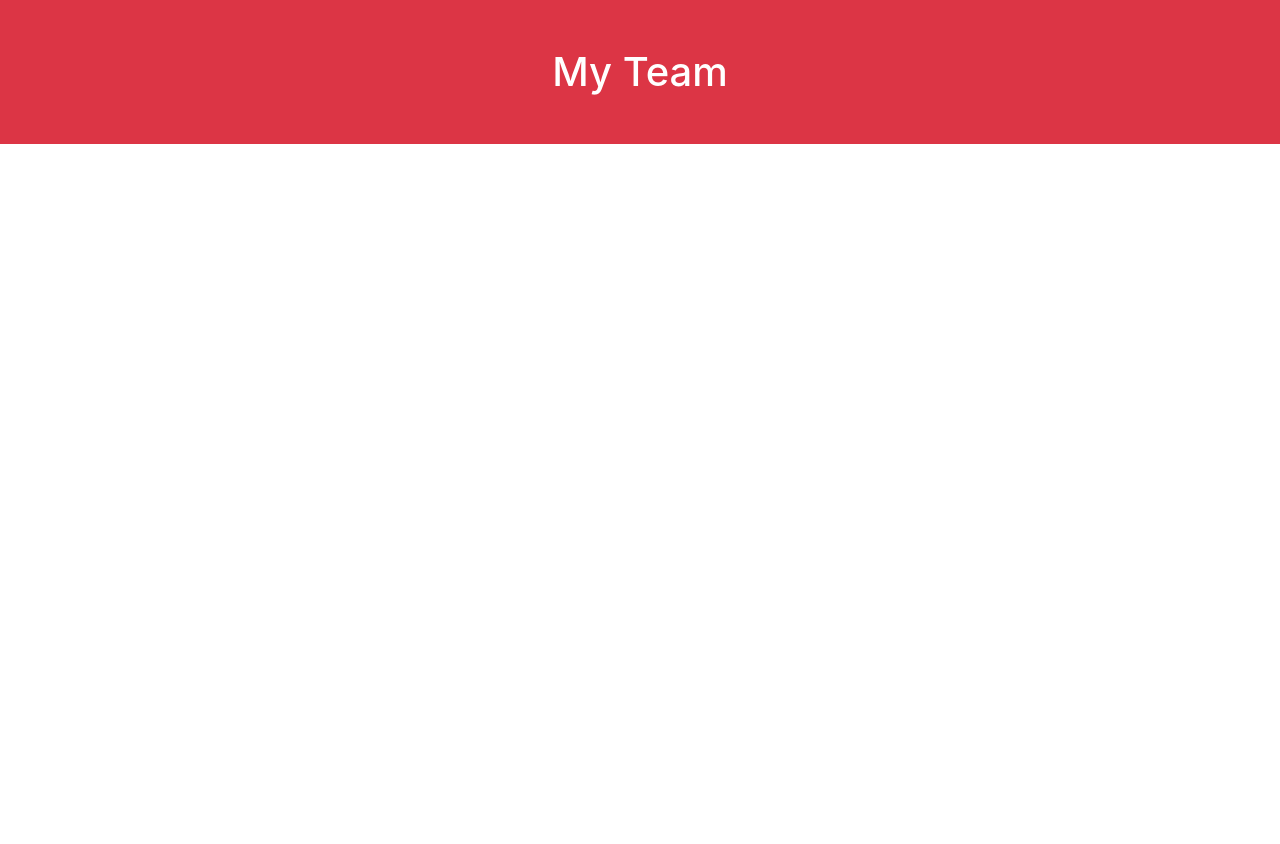
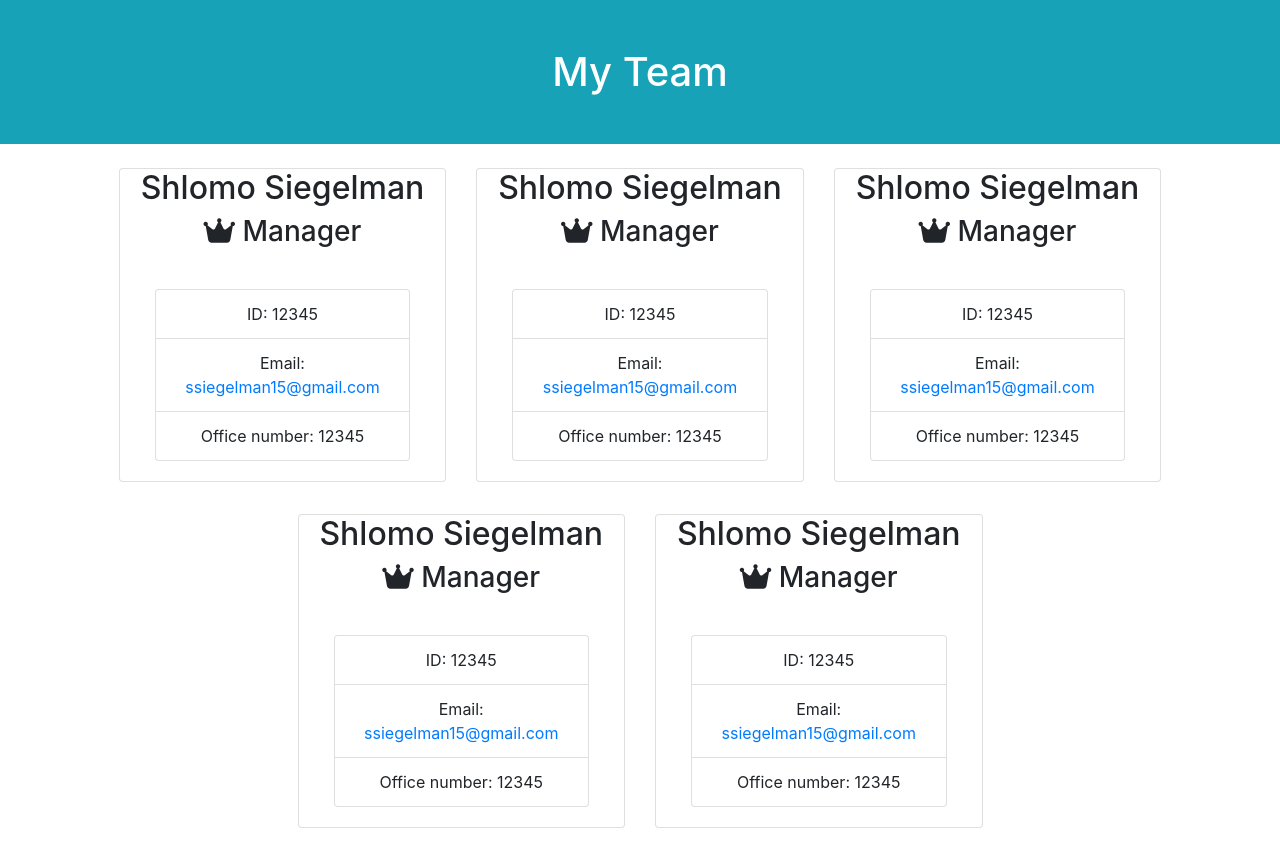
Before and after one commit to ssiegelman15/Team-Portfolio-Generator, a website: page src/mockHTML.html in a window 1280 px wide. Before the commit the page ends 800 px from the top, so only its background shows below. Drawn offline with nearby package versions, Linux system fonts and the light colour scheme.

Commit message:
working on creating mockup HTML and rendering functions for each employee

```diff
--- a/src/mockHTML.html
+++ b/src/mockHTML.html
@@ -1,19 +1,91 @@
 <!DOCTYPE html>
 <html lang="en">
+
 <head>
   <meta charset="UTF-8">
   <meta http-equiv="X-UA-Compatible" content="IE=edge">
   <meta name="viewport" content="width=device-width, initial-scale=1.0">
-  <link rel="stylesheet" href="https://cdn.jsdelivr.net/npm/bootstrap@4.3.1/dist/css/bootstrap.min.css" integrity="sha384-ggOyR0iXCbMQv3Xipma34MD+dH/1fQ784/j6cY/iJTQUOhcWr7x9JvoRxT2MZw1T" crossorigin="anonymous">
+  <link rel="stylesheet" href="https://cdn.jsdelivr.net/npm/bootstrap@4.3.1/dist/css/bootstrap.min.css"
+    integrity="sha384-ggOyR0iXCbMQv3Xipma34MD+dH/1fQ784/j6cY/iJTQUOhcWr7x9JvoRxT2MZw1T" crossorigin="anonymous">
   <title>Team Portfolio</title>
 </head>
+
 <body>
-  <header class = "bg-danger text-white text-center">
-    <h1 class = "p-5">My Team</h1>
+  <header class="bg-info text-white text-center">
+    <h1 class="p-5">My Team</h1>
   </header>
 
-  <main class = "d-flex justify-content-center align-items-center">
+  <main>
+    <div class='justify-content-center card-deck'>
+      <div class="card col-3 text-center my-3">
+        <div class="card-title">
+            <h2>Shlomo Siegelman</h2>
+            <h3><i class="fas fa-crown"></i> Manager </h3>
+        </div>
+        <div class="card-body">
+            <ul class="list-group">
+                <li class="list-group-item">ID: 12345</li>
+                <li class="list-group-item">Email: <a href="mailto:${manager.getEmail()}">ssiegelman15@gmail.com</a></li>
+                <li class="list-group-item">Office number: 12345</li>
+            </ul>
+        </div>
+      </div>
+      <div class="card col-3 text-center my-3">
+        <div class="card-title">
+            <h2>Shlomo Siegelman</h2>
+            <h3><i class="fas fa-crown"></i> Manager </h3>
+        </div>
+        <div class="card-body">
+            <ul class="list-group">
+                <li class="list-group-item">ID: 12345</li>
+                <li class="list-group-item">Email: <a href="mailto:${manager.getEmail()}">ssiegelman15@gmail.com</a></li>
+                <li class="list-group-item">Office number: 12345</li>
+            </ul>
+        </div>
+      </div>
+      <div class="card col-3 text-center my-3">
+        <div class="card-title">
+            <h2>Shlomo Siegelman</h2>
+            <h3><i class="fas fa-crown"></i> Manager </h3>
+        </div>
+        <div class="card-body">
+            <ul class="list-group">
+                <li class="list-group-item">ID: 12345</li>
+                <li class="list-group-item">Email: <a href="mailto:${manager.getEmail()}">ssiegelman15@gmail.com</a></li>
+                <li class="list-group-item">Office number: 12345</li>
+            </ul>
+        </div>
+      </div>
+      <div class="w-100"></div>
+      <div class="card col-3 text-center my-3">
+        <div class="card-title">
+            <h2>Shlomo Siegelman</h2>
+            <h3><i class="fas fa-crown"></i> Manager </h3>
+        </div>
+        <div class="card-body">
+            <ul class="list-group">
+                <li class="list-group-item">ID: 12345</li>
+                <li class="list-group-item">Email: <a href="mailto:${manager.getEmail()}">ssiegelman15@gmail.com</a></li>
+                <li class="list-group-item">Office number: 12345</li>
+            </ul>
+        </div>
+      </div>
+      <div class="card col-3 text-center my-3">
+        <div class="card-title">
+            <h2>Shlomo Siegelman</h2>
+            <h3><i class="fas fa-crown"></i> Manager </h3>
+        </div>
+        <div class="card-body">
+            <ul class="list-group">
+                <li class="list-group-item">ID: 12345</li>
+                <li class="list-group-item">Email: <a href="mailto:${manager.getEmail()}">ssiegelman15@gmail.com</a></li>
+                <li class="list-group-item">Office number: 12345</li>
+            </ul>
+        </div>
+      </div>
+    </div>
+  </main>
+  <script src="https://kit.fontawesome.com/0e1a0a5b63.js" crossorigin="anonymous"></script>
+</body>
 
-  </main>
-</body>
 </html>
```
Also changed, not shown: generateHTML.js (+18 -0 lines), dist/index.html (added), dist/style.css (added).
